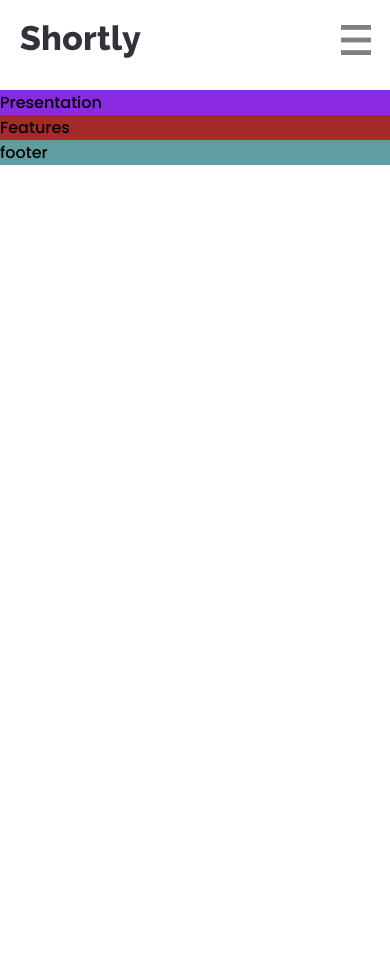
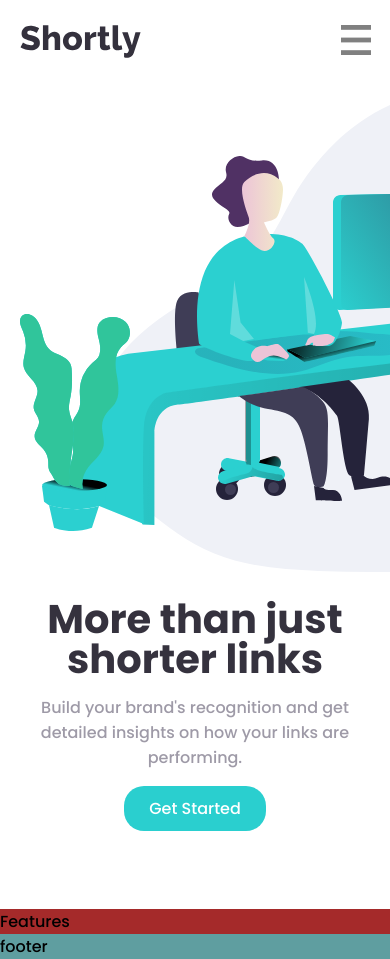
Before and after one commit to bavicente9/url-shortening-api, a React (Create React App) app: page / in a window 390 px wide. Before the commit the page ends 844 px from the top, so only its background shows below. Built offline with nearby package versions, Linux system fonts and the light colour scheme.

Commit message:
presentation and header  style details

```diff
--- a/src/App.css
+++ b/src/App.css
@@ -24,15 +24,28 @@
   --FontFamily: 'Poppins', sans-serif;
 }
 
+
+/*General styles*/
+
 *{
   font-family: var(--FontFamily);
 }
 button{
   cursor: pointer;
+  background-color: var(--DarkCyan);
+    border: none;
+    color: #fff;
+    font-size: 1rem;
 }
 
+button:hover{
+  background-color: var(--Cyan);
+}
+
+
+
+
 .presentation{
-  background-color: blueviolet;
 }
 .features{
   background-color: brown;
--- a/src/App.js
+++ b/src/App.js
@@ -1,13 +1,13 @@
 import logo from './logo.svg';
 import './App.css';
 import { Header } from './components/header/Header';
-
+import {Presentation} from './components/presentation/Presentation'
 function App() {
   return (
     <div>
 
       <Header />
-      <div className='presentation'>Presentation</div>
+      <Presentation />
       <div className='features'>Features</div>
       <div className='footer'>footer</div>
     </div>
--- a/src/components/header/header.css
+++ b/src/components/header/header.css
@@ -40,7 +40,7 @@
     cursor: pointer;
     color: var(--GrayishViolet);
     font-weight: 500;
-    font-size: 15px;
+    font-size: 1rem;
     font-family: var(--FontFamily);
 
 }
@@ -65,31 +65,20 @@
     color: var(--GrayishViolet);
     font-weight: 500;
 
-    font-size: 16px;
-
 }
 
 .login-button:hover {
     color: var(--VeryDarkBlue);
+    background: none;
 }
 
 .signUp-button {
-    background: var(--DarkCyan);
-    border: none;
     border-radius: 25px;
     padding: 5px 20px;
-    font-size: 16px;
-    color: #fff;
-}
-
-.signUp-button:hover {
-    background-color: var(--Cyan);
 }
 
 
 @media (max-width: 775px) {
-    .header-container {
-    }
 
 
     .menu-container {
--- /dev/null
+++ b/src/components/presentation/Presentation.css
@@ -0,0 +1,59 @@
+.presentation-container{
+padding-bottom: 20vw;
+overflow: hidden;
+}
+.presentation{
+    margin: 0px var(--WidthMargin)  ;
+    display: flex;
+}
+
+.presentation-img{
+    width: 50%;
+    height: 100%;
+}
+
+.presentation-info{
+    width: 50%;
+}
+.presentation-info h1{
+    font-size: 4rem;
+    line-height: 4rem;
+    color: var(--VeryDarkBlue);
+
+    margin: 5vw 0  15px 0;
+}
+
+.presentation-info p{
+    font-size: 1rem;
+    color: var(--GrayishViolet);
+
+}
+
+.button-getStarted{
+    padding: 10px 25px;
+    border-radius: 20px;
+}
+
+@media ( max-width:775px) {
+    .presentation{
+        flex-direction: column-reverse;
+        margin: 0px var(--ResponsiveWidthMargin)  ;
+    }
+
+    .presentation-img{
+        width: 100%;
+    }
+
+    .presentation-info{
+        width: 100%;
+        text-align: center;
+    }
+
+    .presentation-info h1{
+        font-size: 2.5rem;
+        line-height: 2.5rem;
+    }
+
+
+
+}
--- /dev/null
+++ b/src/components/presentation/Presentation.js
@@ -0,0 +1,23 @@
+import ilustration from './illustration-working.svg'
+import './Presentation.css'
+export const Presentation = () => {
+
+
+
+    return (
+        <div className="presentation-container">
+            <div className="presentation">
+                <div className="presentation-info">
+                    <h1>More than just shorter links</h1>
+                    <p>Build your brand's recognition and get detailed insights on how your links are performing.</p>
+
+                        <button className="button-getStarted">Get Started</button>
+                </div>
+
+                <div className="presentation-img">
+                    <img alt="ilustration working" src={ilustration} />
+                </div>
+            </div>
+        </div>
+    )
+}
```
Also changed, not shown: src/components/presentation/illustration-working.svg (added).
